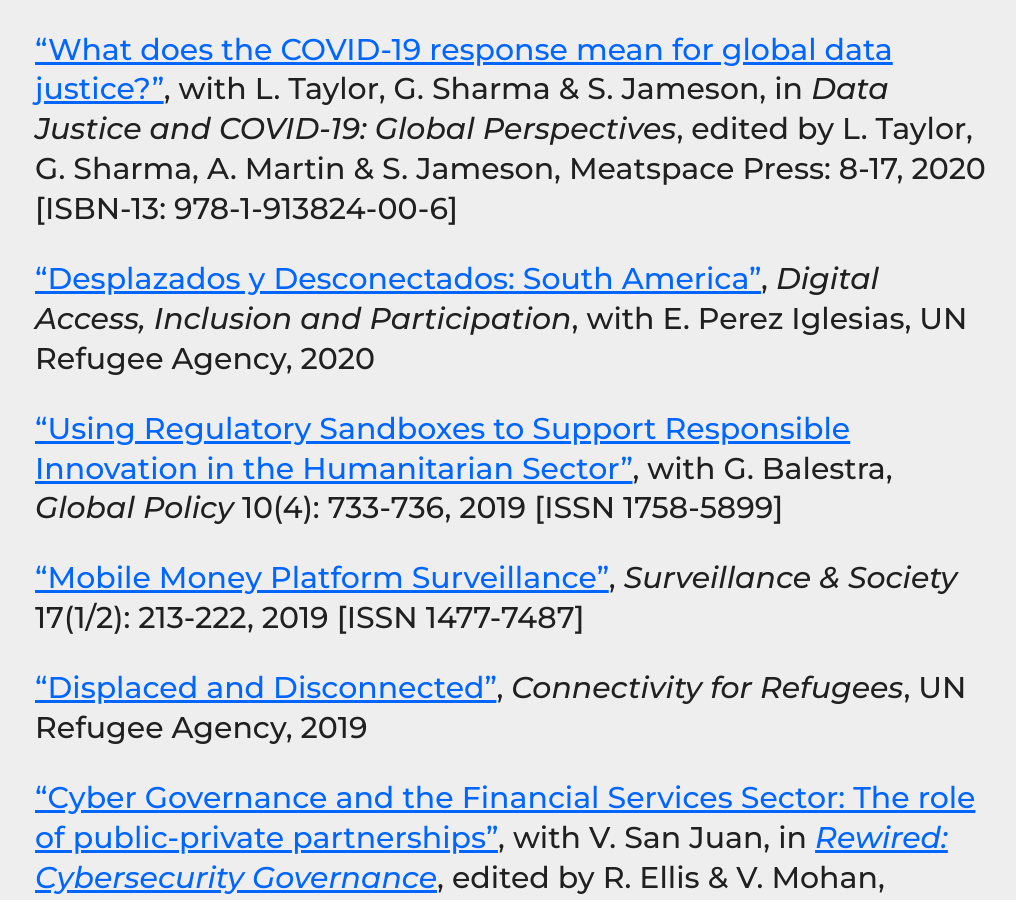
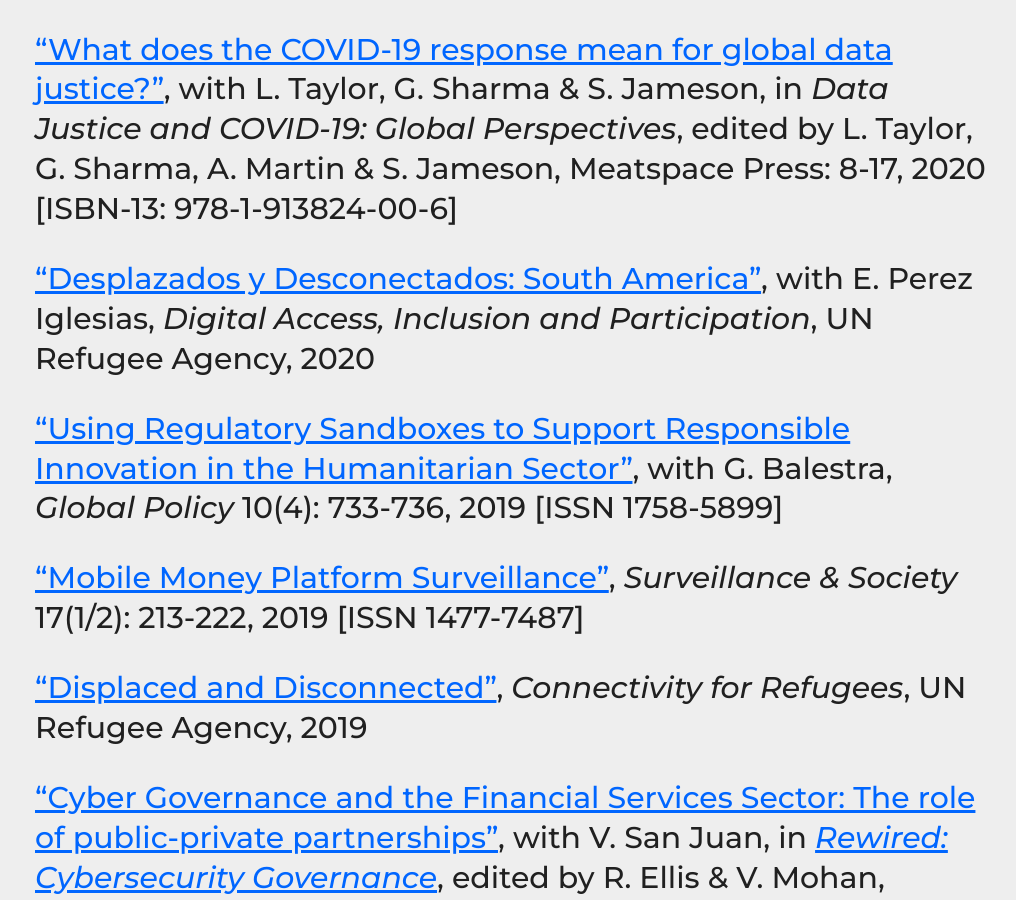
Before and after one commit to haroonalrasheed/641a, a Jekyll site: the page built from select-publications/index.md, in a window 1280 px wide and 900 px high, scrolled down 658 px. Shown: the whole window, without its empty margins (129-1145 px from the left). Built offline with Jekyll 4.4.1, drawn with Linux system fonts in a browser that asks for light colours.

```diff
--- a/select-publications/index.md
+++ b/select-publications/index.md
@@ -13,7 +13,7 @@ _[Contact me](mailto:a.k.martin@uvt.nl) for copies of articles/chapters_
 
 ["What does the COVID-19 response mean for global data justice?"](https://ia801504.us.archive.org/25/items/data-justice-and-covid-19/Data_Justice_and_COVID-19.pdf), with L. Taylor, G. Sharma & S. Jameson, in *Data Justice and COVID-19: Global Perspectives*, edited by L. Taylor, G. Sharma, A. Martin & S. Jameson, Meatspace Press: 8-17, 2020 [ISBN-13: 978-1-913824-00-6]
 
-["Desplazados y Desconectados: South America"](https://www.unhcr.org/innovation/displaced-and-disconnected/), *Digital Access, Inclusion and Participation*, with E. Perez Iglesias, UN Refugee Agency, 2020
+["Desplazados y Desconectados: South America"](https://www.unhcr.org/innovation/displaced-and-disconnected/), with E. Perez Iglesias, *Digital Access, Inclusion and Participation*, UN Refugee Agency, 2020
 
 ["Using Regulatory Sandboxes to Support Responsible Innovation in the Humanitarian Sector"](https://doi.org/10.1111/1758-5899.12729), with G. Balestra, *Global Policy* 10(4): 733-736, 2019 [ISSN 1758-5899]
 
```
